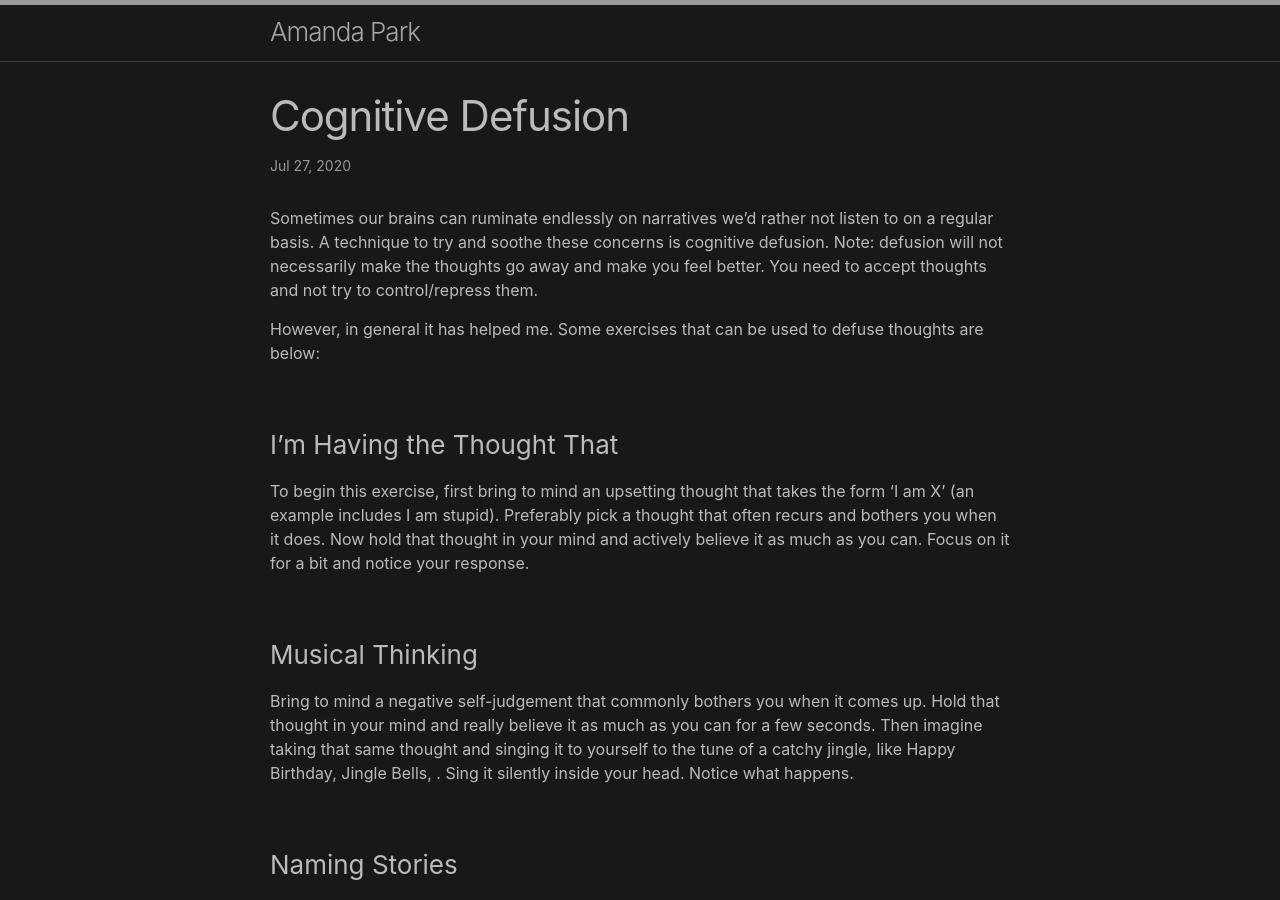
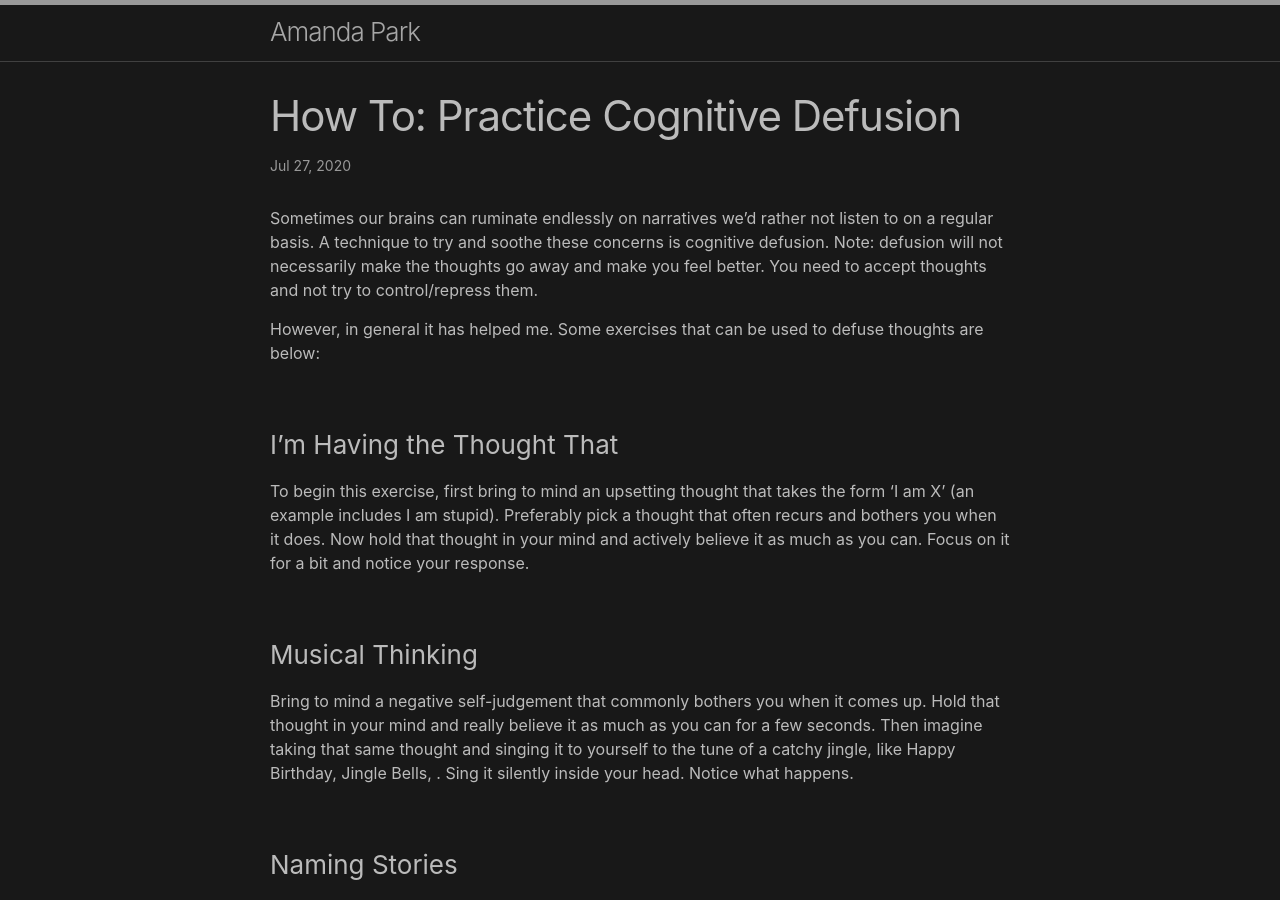
Before and after one commit to amanda-park/amanda-park.github.io, a Jekyll site: the page built from _posts/2020-07-27-cognitive-defusion.md, in a window 1280 px wide and 900 px high. Built offline with Jekyll 4.4.1, drawn with Linux system fonts in a browser that asks for light colours.

Commit message:
Update 2020-07-27-cognitive-defusion.md

```diff
--- a/_posts/2020-07-27-cognitive-defusion.md
+++ b/_posts/2020-07-27-cognitive-defusion.md
@@ -1,8 +1,8 @@
 ---
 layout: post
-title: "Cognitive Defusion"
+title: "How To: Practice Cognitive Defusion"
 date: 2020-07-27
-tags: [mental-health, self-improvement]
+tags: [mental-health, self-improvement, how-to]
 ---
 
 Sometimes our brains can ruminate endlessly on narratives we'd rather not listen to on a regular basis. A technique to try and soothe these concerns is cognitive defusion. Note: defusion will not necessarily make the thoughts go away and make you feel better. You need to accept thoughts and not try to control/repress them.
```
